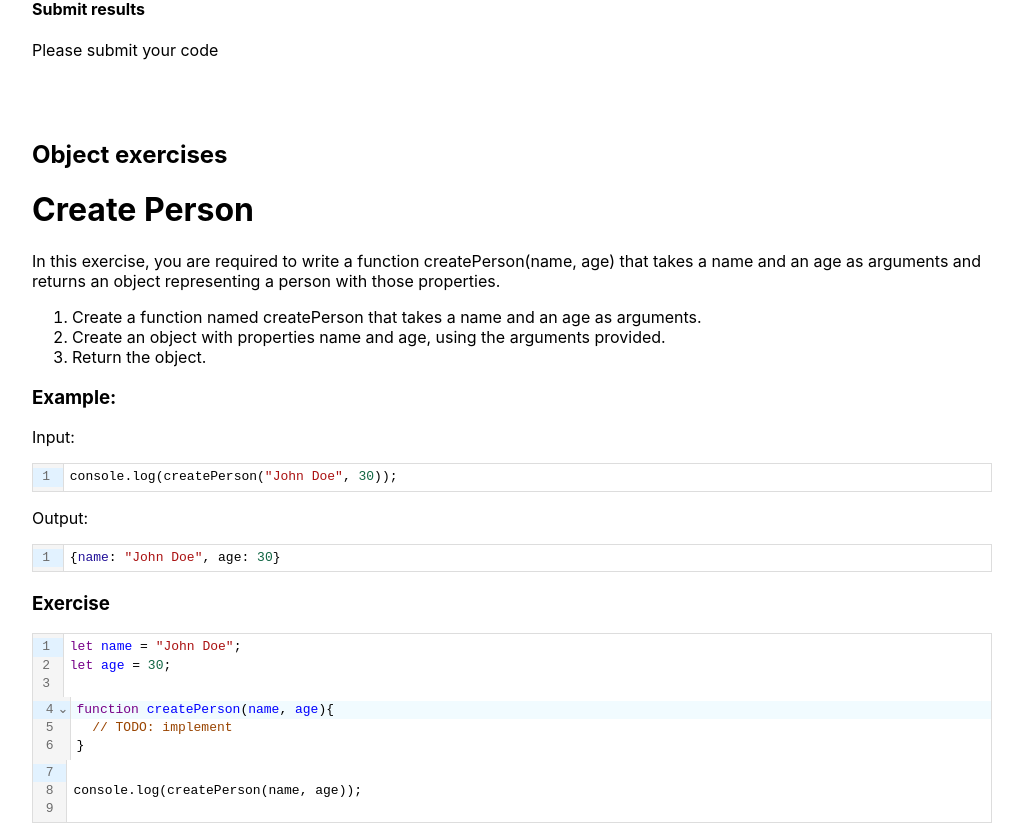
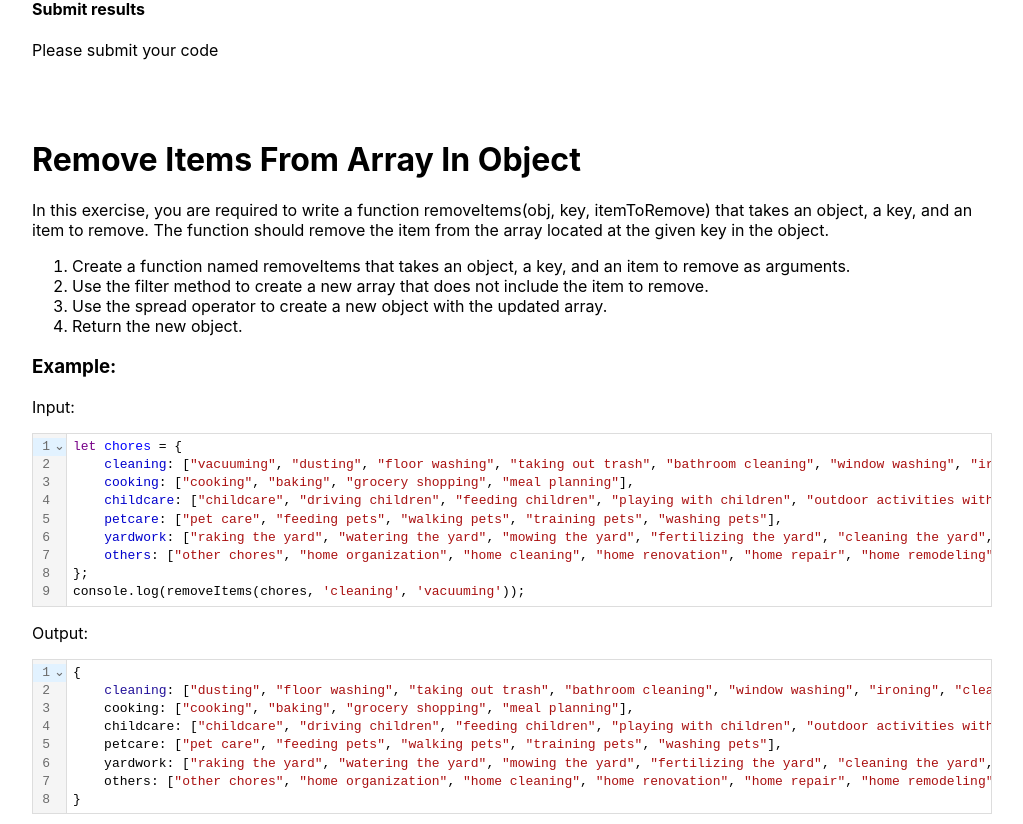
Before and after one commit to mantoone/js_exercises, a React (Create React App) app: page / in a window 1280 px wide. Shown: the part 5294-6118 px from the top of the page, without its empty margins (128-1151 px from the left). Built offline with nearby package versions, Linux system fonts and the light colour scheme.

Commit message:
Add remove item from array

```diff
--- a/src/App.js
+++ b/src/App.js
@@ -13,6 +13,7 @@ import GetPersonProperty from './exercises/objects/GetPersonProperty';
 import GetNestedPersonProperty from './exercises/objects/GetNestedPersonProperty';
 import GetPersonNames from './exercises/objects/GetPersonNames';
 import IteratePersonProperties from './exercises/objects/IteratePersonProperties';
+import RemoveItemFromArrayInObject from './exercises/arrays/RemoveItemFromArrayInObject';
 
 function App() {
   const [value, setValue] = React.useState("console.log('hello world!');");
@@ -90,6 +91,7 @@ function App() {
       <EvenNumbers />
       <SumRows />
       <Transpose />
+      <RemoveItemFromArrayInObject />
 
       <h2 id='object-exercises'>Object exercises</h2>
       <CreatePerson />
--- /dev/null
+++ b/src/exercises/arrays/RemoveItemFromArrayInObject.js
@@ -0,0 +1,85 @@
+import Exercise from '../Exercise';
+import JSView from '../JSView';
+
+const RemoveItemFromArrayInObject = () => <Exercise
+    name="Remove Items From Array In Object"
+    description="In this exercise, you are required to write a function removeItems(obj, key, itemToRemove) that takes an object, a key, and an item to remove. The function should remove the item from the array located at the given key in the object."
+    instructions={<ol>
+        <li>Create a function named removeItems that takes an object, a key, and an item to remove as arguments.</li>
+        <li>Use the filter method to create a new array that does not include the item to remove.</li>
+        <li>Use the spread operator to create a new object with the updated array.</li>
+        <li>Return the new object.</li>
+    </ol>}
+    examples={
+        <div>
+            <h3>Example:</h3>
+            <p>Input:</p>
+            <JSView value={`let chores = {
+    cleaning: ["vacuuming", "dusting", "floor washing", "taking out trash", "bathroom cleaning", "window washing", "ironing", "cleaning cat litter box"],
+    cooking: ["cooking", "baking", "grocery shopping", "meal planning"],
+    childcare: ["childcare", "driving children", "feeding children", "playing with children", "outdoor activities with children"],
+    petcare: ["pet care", "feeding pets", "walking pets", "training pets", "washing pets"],
+    yardwork: ["raking the yard", "watering the yard", "mowing the yard", "fertilizing the yard", "cleaning the yard", "snow work in the yard", "sanding the yard", "renovating the yard"],
+    others: ["other chores", "home organization", "home cleaning", "home renovation", "home repair", "home remodeling", "home painting", "home wallpapering", "home decorating", "home furnishing", "assembly of home items", "disassembly of home items", "packing of home items", "moving of home items", "cleaning of home items", "organization of home items", "carrying of home items", "lifting of home items"],
+};
+console.log(removeItems(chores, 'cleaning', 'vacuuming'));`} />
+            <p>Output:</p>
+            <JSView value={`{
+    cleaning: ["dusting", "floor washing", "taking out trash", "bathroom cleaning", "window washing", "ironing", "cleaning cat litter box"],
+    cooking: ["cooking", "baking", "grocery shopping", "meal planning"],
+    childcare: ["childcare", "driving children", "feeding children", "playing with children", "outdoor activities with children"],
+    petcare: ["pet care", "feeding pets", "walking pets", "training pets", "washing pets"],
+    yardwork: ["raking the yard", "watering the yard", "mowing the yard", "fertilizing the yard", "cleaning the yard", "snow work in the yard", "sanding the yard", "renovating the yard"],
+    others: ["other chores", "home organization", "home cleaning", "home renovation", "home repair", "home remodeling", "home painting", "home wallpapering", "home decorating", "home furnishing", "assembly of home items", "disassembly of home items", "packing of home items", "moving of home items", "cleaning of home items", "organization of home items", "carrying of home items", "lifting of home items"],
+}`} />
+        </div>
+    }
+    starterCode={
+        `function removeItems(obj, key, itemToRemove){
+  // TODO: implement
+}`
+    }
+    beforeExercise={
+        `let chores = {
+    cleaning: ["vacuuming", "dusting", "floor washing", "taking out trash", "bathroom cleaning", "window washing", "ironing", "cleaning cat litter box"],
+    cooking: ["cooking", "baking", "grocery shopping", "meal planning"],
+    childcare: ["childcare", "driving children", "feeding children", "playing with children", "outdoor activities with children"],
+    petcare: ["pet care", "feeding pets", "walking pets", "training pets", "washing pets"],
+    yardwork: ["raking the yard", "watering the yard", "mowing the yard", "fertilizing the yard", "cleaning the yard", "snow work in the yard", "sanding the yard", "renovating the yard"],
+    others: ["other chores", "home organization", "home cleaning", "home renovation", "home repair", "home remodeling", "home painting", "home wallpapering", "home decorating", "home furnishing", "assembly of home items", "disassembly of home items", "packing of home items", "moving of home items", "cleaning of home items", "organization of home items", "carrying of home items", "lifting of home items"],
+};
+`
+    }
+    afterExercise={
+        `
+console.log(removeItems(chores, 'cleaning', 'vacuuming'));
+        `
+    }
+    submitTests={(code) => {
+        const removeItems = eval(`(function() {
+            ${code}
+            return removeItems;
+        })()`);
+
+        let chores = {
+            cleaning: ["vacuuming", "dusting", "floor washing", "taking out trash", "bathroom cleaning", "window washing", "ironing", "cleaning cat litter box"],
+            cooking: ["cooking", "baking", "grocery shopping", "meal planning"],
+            childcare: ["childcare", "driving children", "feeding children", "playing with children", "outdoor activities with children"],
+            petcare: ["pet care", "feeding pets", "walking pets", "training pets", "washing pets"],
+            yardwork: ["raking the yard", "watering the yard", "mowing the yard", "fertilizing the yard", "cleaning the yard", "snow work in the yard", "sanding the yard", "renovating the yard"],
+            others: ["other chores", "home organization", "home cleaning", "home renovation", "home repair", "home remodeling", "home painting", "home wallpapering", "home decorating", "home furnishing", "assembly of home items", "disassembly of home items", "packing of home items", "moving of home items", "cleaning of home items", "organization of home items", "carrying of home items", "lifting of home items"],
+        };
+
+        let updatedChores = removeItems(chores, 'cleaning', 'vacuuming');
+        if (updatedChores.cleaning.includes('vacuuming')) return {
+            input: chores,
+            output: updatedChores,
+            correct: 'The item "vacuuming" should be removed from the "cleaning" array.'
+        }
+
+        return {success: true};
+
+    }}
+/>
+
+export default RemoveItemFromArrayInObject;
```
